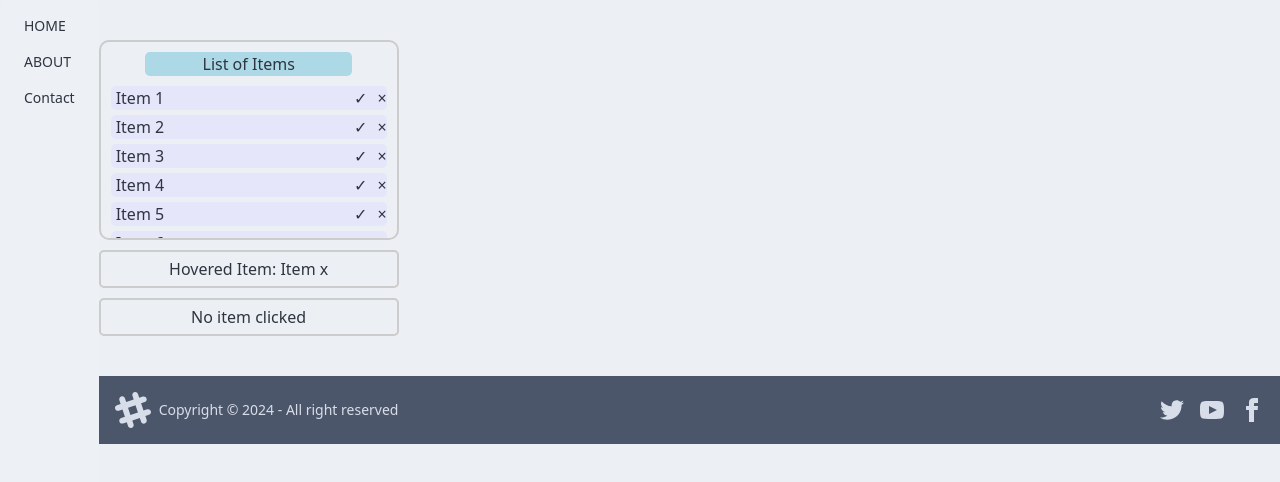
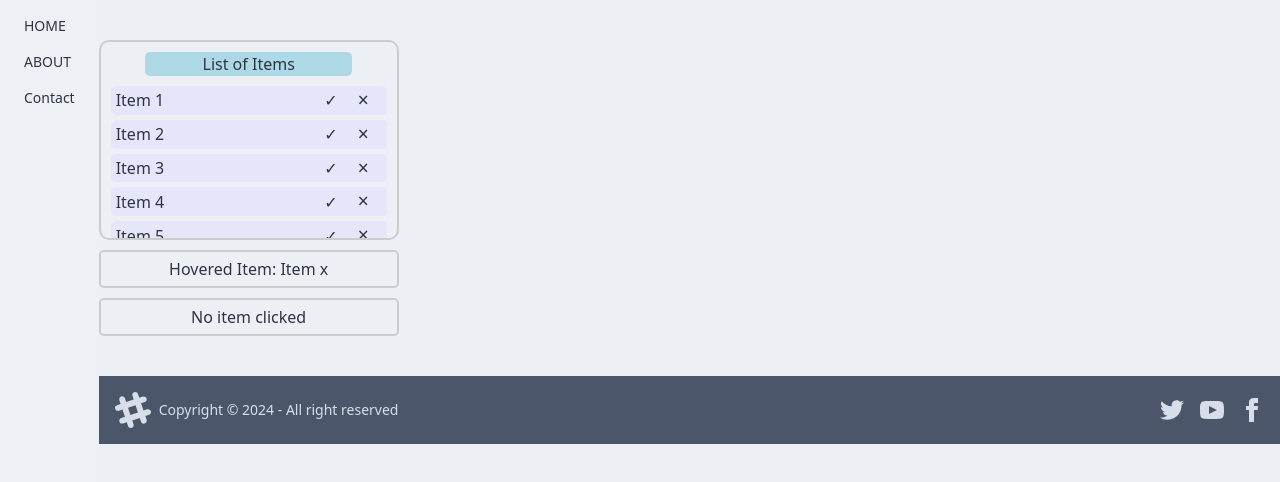
Before and after one commit to raydatray/SportSort, a SvelteKit app in the folder Frontend/: page /lists-buttons in a window 1280 px wide. Shown: the top 482 px of the page. Built offline with nearby package versions, Linux system fonts and the light colour scheme.

Commit message:
Improved checkmark and x buttons

```diff
--- a/Frontend/src/routes/lists-buttons/+page.svelte
+++ b/Frontend/src/routes/lists-buttons/+page.svelte
@@ -91,10 +91,34 @@
     /* Style for check and delete buttons */
     .buttons {
         display: flex; /* Use flexbox */
+        padding-right: 10px;
+        margin: 0px; /* Space between  */
+        border: none; /* Remove default border */
+        cursor: pointer; /* Change cursor to pointer on hover */
     }
 
-    .check-button, .delete-button {
-        margin-left: 10px; /* Add margin between buttons */
+    .check-button {
+        padding-left: 8px;
+        padding-right: 8px;
+        margin-left: 4px; /* Add margin between buttons */
+        border-radius: 7px; /* Make button background circular */
+    }
+
+    .delete-button {
+        padding-left: 8px;
+        padding-right: 8px;
+        margin-left: 4px;
+        font-size: 1.2em; /* Increase font size */
+        border-radius: 7px; /* Make button background circular */
+    }
+
+    /* Style for check and delete buttons */
+    .check-button:hover {
+        background-color: lightgreen; /* Change background color to green on hover */
+    }
+
+    .delete-button:hover {
+        background-color: lightcoral; /* Change background color to red on hover */
     }
 
     /* Style for list header */
```
